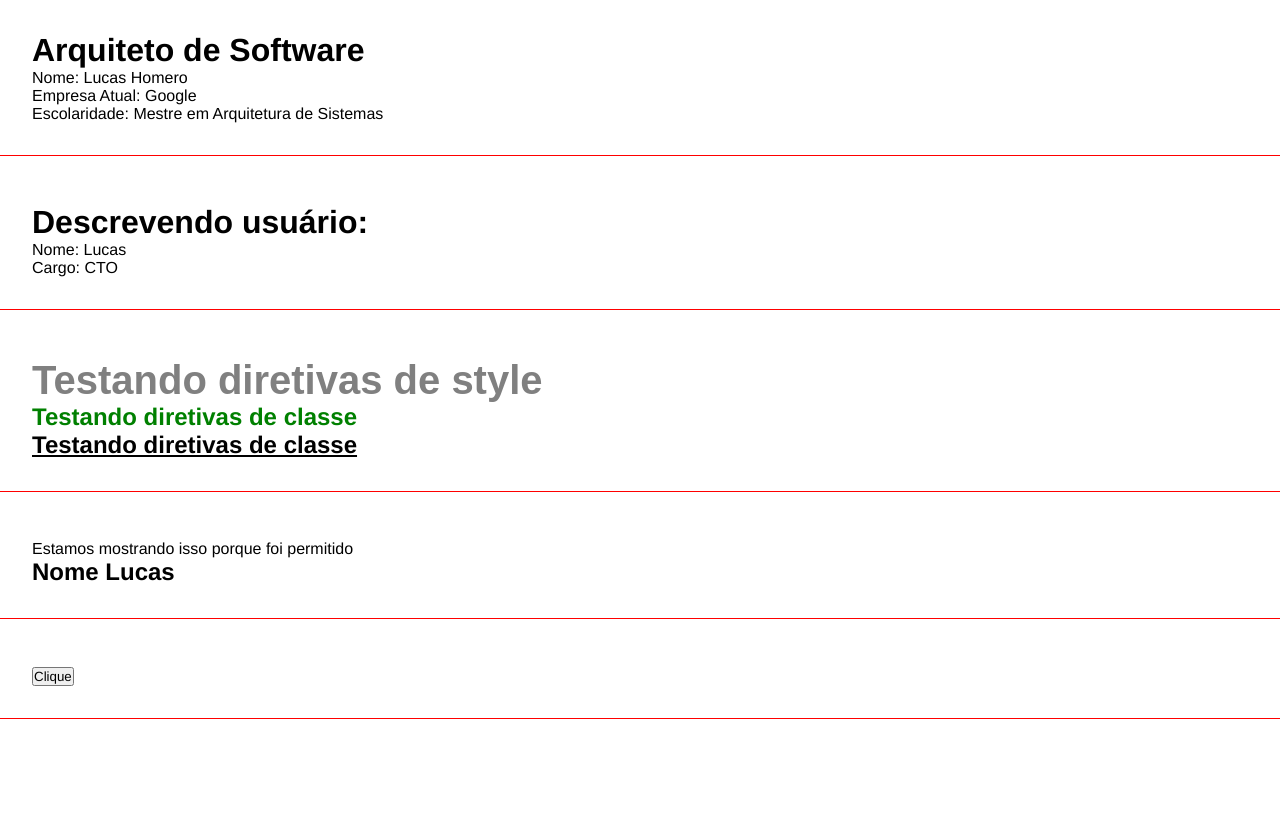
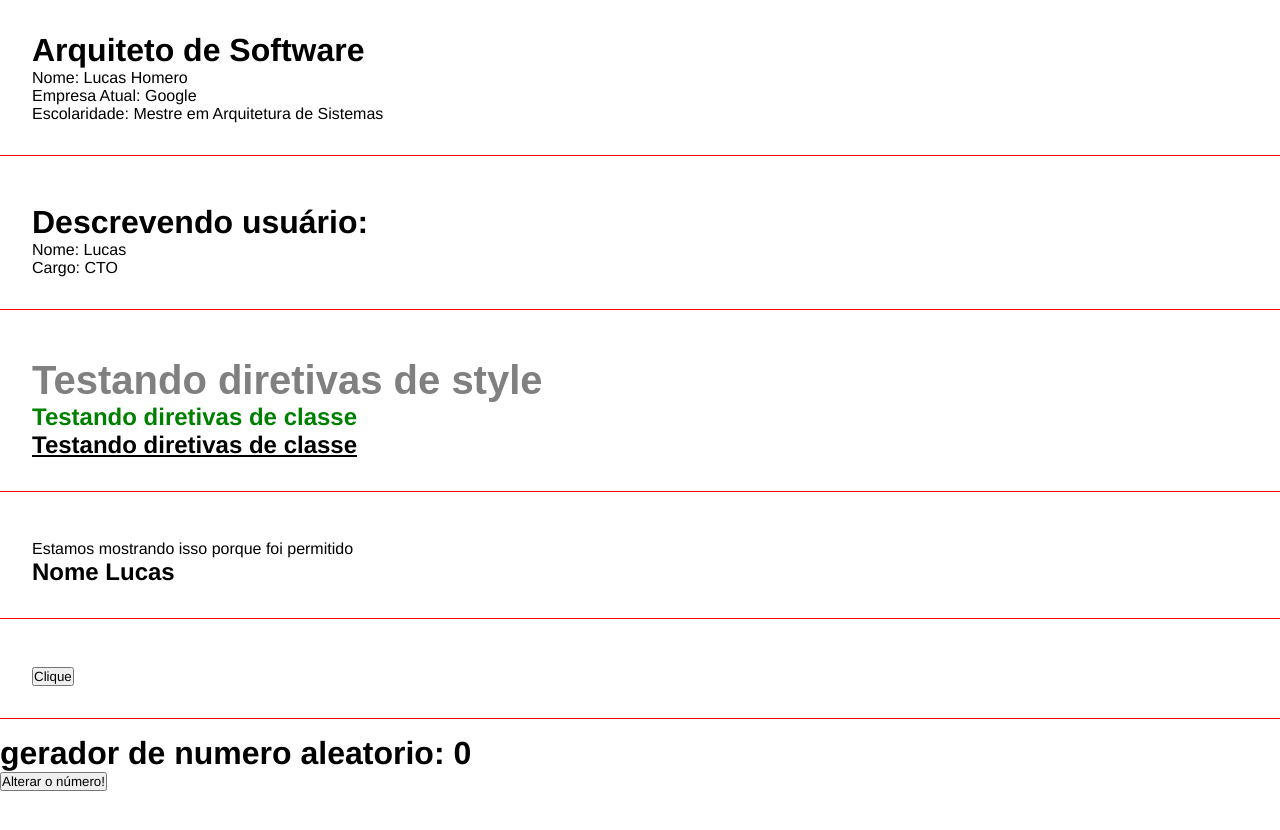
Before and after one commit to lucashomero/angular-test, an Angular app: page / in a window 1280 px wide. Shown: the top 830 px of the page. Built offline with nearby package versions, Linux system fonts and the light colour scheme.

Commit message:
docs: emitir evento com @output - #11

```diff
--- a/src/app/app.component.html
+++ b/src/app/app.component.html
@@ -3,3 +3,4 @@
 <app-directives></app-directives>
 <app-if-render></app-if-render>
 <app-eventos></app-eventos>
+<app-emitter></app-emitter>
--- a/src/app/app.component.ts
+++ b/src/app/app.component.ts
@@ -5,11 +5,13 @@
 import { DirectivesComponent } from "./componentes/directives/directives.component";
 import { IfRenderComponent } from './componentes/if-render/if-render.component';
 import { EventosComponent } from './componentes/eventos/eventos.component';
+import { EmitterComponent } from './componentes/emitter/emitter.component';
+
 
 @Component({
   selector: 'app-root',
   standalone: true,
-  imports: [RouterOutlet, FirstComponentComponent, ParentDataComponent, DirectivesComponent, IfRenderComponent, EventosComponent],
+  imports: [RouterOutlet, FirstComponentComponent, ParentDataComponent, DirectivesComponent, IfRenderComponent, EventosComponent, EmitterComponent],
   templateUrl: './app.component.html',
   styleUrl: './app.component.scss'
 })
--- /dev/null
+++ b/src/app/componentes/change-number/change-number.component.html
@@ -0,0 +1 @@
+<button (click)="handleClick()">Alterar o número!</button>
--- /dev/null
+++ b/src/app/componentes/change-number/change-number.component.ts
@@ -0,0 +1,17 @@
+import { Component, Output, EventEmitter} from '@angular/core';
+
+@Component({
+  selector: 'app-change-number',
+  standalone: true,
+  imports: [],
+  templateUrl: './change-number.component.html',
+  styleUrl: './change-number.component.scss'
+})
+export class ChangeNumberComponent {
+  @Output() changeNumber: EventEmitter<any> = new EventEmitter()
+
+  handleClick():void {
+    this.changeNumber.emit();
+  }
+
+}
--- /dev/null
+++ b/src/app/componentes/emitter/emitter.component.html
@@ -0,0 +1,4 @@
+<div class="clas">
+    <h1>gerador de numero aleatorio: {{myNumber}} </h1>
+    <app-change-number (changeNumber)="onChangeNumber()"></app-change-number>
+</div>
--- /dev/null
+++ b/src/app/componentes/emitter/emitter.component.ts
@@ -0,0 +1,18 @@
+import { Component } from '@angular/core';
+import { ChangeNumberComponent } from '../change-number/change-number.component';
+
+
+@Component({
+  selector: 'app-emitter',
+  standalone: true,
+  imports: [ChangeNumberComponent],
+  templateUrl: './emitter.component.html',
+  styleUrl: './emitter.component.scss'
+})
+export class EmitterComponent {
+  myNumber:number = 0;
+
+  onChangeNumber(){
+    this.myNumber = Math.floor(Math.random() * 10);
+  }
+}
```
Also changed, not shown: src/app/componentes/change-number/change-number.component.scss (added), src/app/componentes/emitter/emitter.component.scss (added), 2 other files (tests, documents, lock files or other folders).
